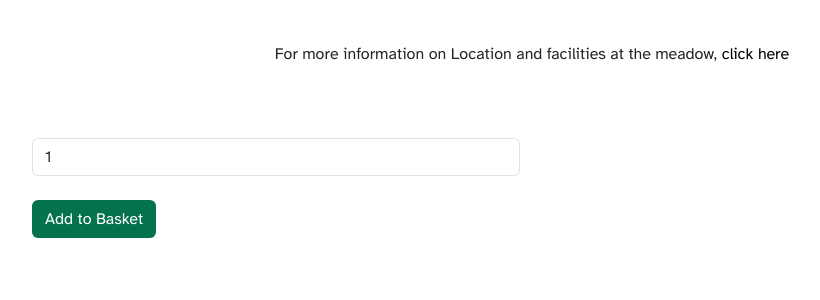
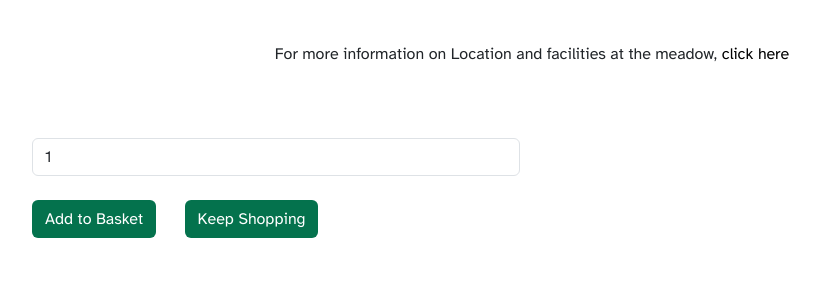
Before and after one commit to kosamad/the-meadow-project, a Django app: template events/templates/events/event_detail.html in a window 1280 px wide. Shown: the part 356-656 px from the top of the page, without its empty margins (108-928 px from the left). Run offline with Django 3.2, Linux system fonts and the light colour scheme; the template is opened without the code that fills it, so the values that code supplies are empty; some libraries are stand-ins or nearby versions.

Commit message:
Add keep shopping button.

```diff
--- a/events/templates/events/event_detail.html
+++ b/events/templates/events/event_detail.html
@@ -92,16 +92,13 @@
                 </div>
             </div>
 
-            <!-- Submit button -->
+            <!-- Submit and keep shopping buttons (plus hidden URL) -->
             <div class="row">
-                <div class="col-4 mb-4">
-                    <input type="submit" class="btn-green btn mt-4" value="Add to Basket">
+                <div class="col-md-6 col-12 mb-4">
+                    <input type="submit" class="btn-green btn mt-4 me-4" value="Add to Basket">
+                    <a href="{% url 'shop' %}" class="btn btn-green mt-4">Keep Shopping</a>
                 </div>
-
-                <!-- Hidden fields for use in checkout -->
-                <!-- <input type="hidden" id="id_selected_size_price" name="selected_size_price"
-                                value="{{ selected_size_price }}"> -->
-                <!-- url so can return user to page after iten added to bag -->
+                <!-- Hidden url input  so can return user to page after iten added to bag -->
                 <input type="hidden" name="redirect_url" value="{{ request.path }}">
             </div>
         </form>
```
